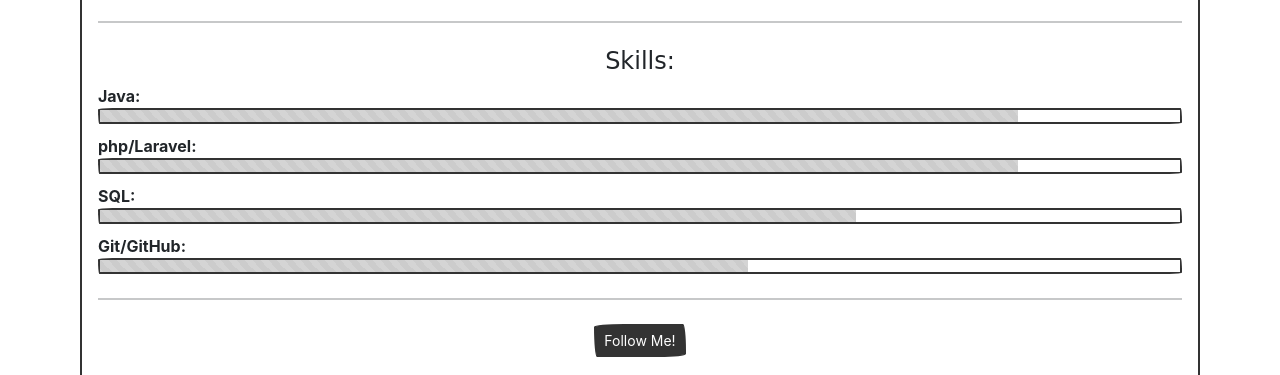
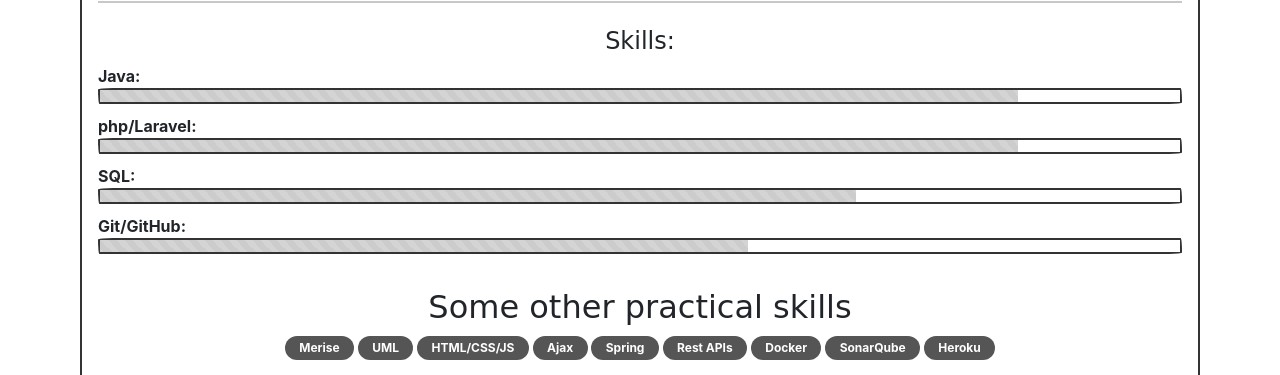
Before and after one commit to gouzal/gouzal.github.io, a plain HTML site: page index.html in a window 1280 px wide. Shown: the part 495-870 px from the top of the page. Drawn offline with Linux system fonts and the light colour scheme; a web font is replaced by a local one.

Commit message:
add other skills

```diff
--- a/index.html
+++ b/index.html
@@ -14,7 +14,7 @@
     <title>Document</title>
 </head>
 
-<body style="padding-top: 50px;padding-bottom: 50px;">
+<body style="padding-top: 30px;padding-bottom: 30px;">
 
     <div class="card border-primary mb-3" style="max-width: 70rem; margin: auto; ">
         <div class="card-header">About Me</div>
@@ -58,6 +58,18 @@
                                 aria-valuenow="75" aria-valuemin="0" aria-valuemax="100" style="width: 60%;"></div>
                         </div>
                     </div>
+                    <br>
+                    <h2>Some other practical skills</h2>
+                    <span class="badge rounded-pill bg-secondary">Merise</span>
+                    <span class="badge rounded-pill bg-secondary">UML</span>
+                    <span class="badge rounded-pill bg-secondary">HTML/CSS/JS</span>
+                    <span class="badge rounded-pill bg-secondary">Ajax</span>
+                    <span class="badge rounded-pill bg-secondary">Spring</span>
+                    <span class="badge rounded-pill bg-secondary">Rest APIs</span>
+                    <span class="badge rounded-pill bg-secondary">Docker</span>
+                    <span class="badge rounded-pill bg-secondary">SonarQube</span>
+                    <span class="badge rounded-pill bg-secondary">Heroku</span>
+                    <br>
                     <hr class="my-4">
 
                     <button type="button" class="btn btn-primary btn-sm">Follow Me!</button>
```
